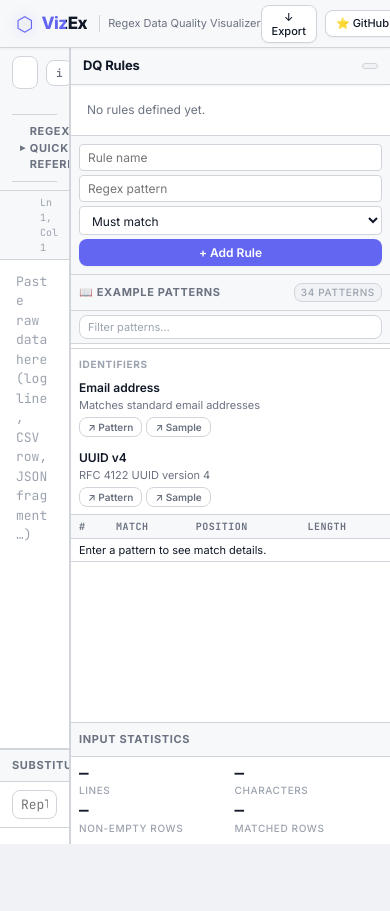
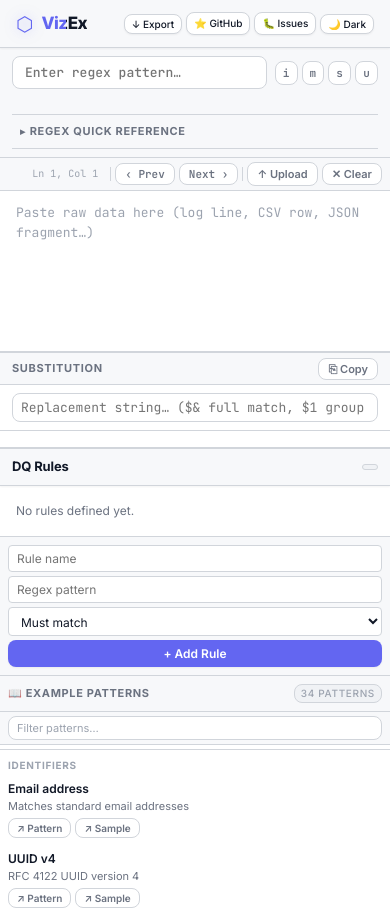
Before and after one commit to Kordelle/VizEx, a website built with Vite: page src/index.html in a window 390 px wide. Shown: the top 911 px of the page. Before the commit the page ends 844 px from the top, so only its background shows below. Built offline with nearby package versions, Linux system fonts and the light colour scheme.

Commit message:
fix: add mobile responsive layout via media query, no desktop changes

```diff
--- a/src/src/styles/main.css
+++ b/src/src/styles/main.css
@@ -1083,3 +1083,102 @@ mark.mark-active {
 }
 
 .sub-error { color: var(--error-color); }
+
+/* ─── Mobile Layout (≤ 768px) ───────────────────────────────────────────── */
+@media (max-width: 768px) {
+
+  /* Allow the page to scroll naturally on mobile */
+  html, body {
+    height: auto;
+    overflow: auto;
+  }
+
+  /* Stack left column + sidebar vertically; let content set height */
+  #app {
+    display: flex;
+    flex-direction: column;
+    height: auto;
+    overflow: visible;
+  }
+
+  /* Both columns take full width and shrink-wrap their content */
+  #left-column,
+  #dq-panel {
+    width: 100%;
+    min-width: 0;
+    overflow: visible;
+    border-right: none;
+    border-left: none;
+    border-bottom: 2px solid var(--border-color);
+  }
+
+  /* Header: hide tagline + non-essential buttons to save space */
+  .app-header-tagline {
+    display: none;
+  }
+
+  /* Shrink header action buttons */
+  .app-header-actions {
+    gap: var(--sp-1);
+  }
+  #btn-export,
+  #btn-github,
+  #btn-issues,
+  #theme-toggle {
+    font-size: 10px;
+    padding: 3px 7px;
+  }
+
+  /* Data editor: give it a reasonable fixed height so it scrolls internally */
+  .data-editor-wrap {
+    height: 40vh;
+    min-height: 160px;
+  }
+
+  /* Substitution pane: uncap height, let it grow */
+  #sub-pane {
+    max-height: none;
+  }
+
+  /* DQ panel body: allow full height, natural scroll */
+  #dq-panel {
+    overflow: visible;
+  }
+  .dq-panel-body {
+    overflow: visible;
+    height: auto;
+  }
+
+  /* Rules list: uncap so all rules show */
+  .dq-rules-list {
+    max-height: none;
+    overflow-y: visible;
+  }
+
+  /* Examples body: uncap so all examples show */
+  .examples-body {
+    max-height: none;
+    overflow-y: visible;
+  }
+
+  /* Match details panel: natural height */
+  #match-details-panel {
+    flex: none;
+    height: auto;
+    min-height: 0;
+    overflow-y: visible;
+  }
+
+  /* Toolbar wraps on very narrow screens */
+  .data-pane-toolbar {
+    flex-wrap: wrap;
+    height: auto;
+    padding: var(--sp-1) var(--sp-2);
+    gap: var(--sp-1);
+  }
+
+  /* Flag buttons: slightly tighter on mobile */
+  .flag-btn {
+    padding: 4px 7px;
+  }
+}
```
